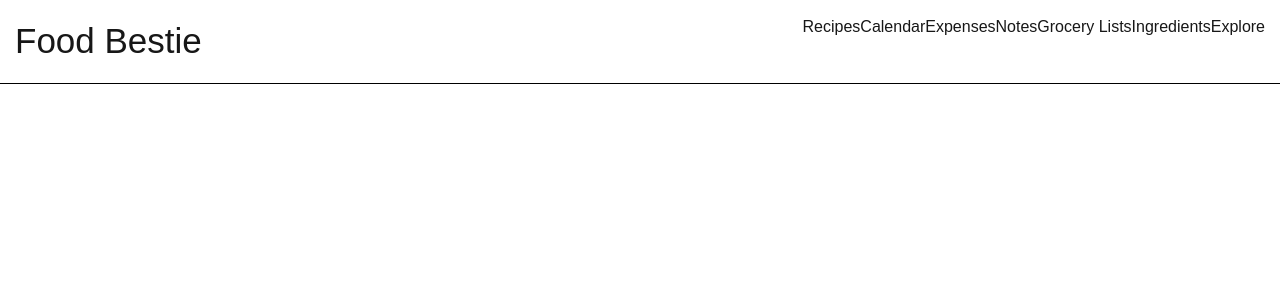
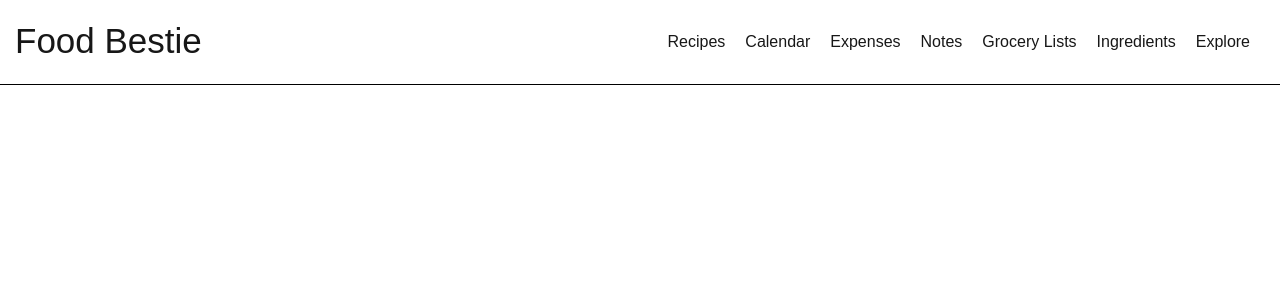
Before and after one commit to monicakrystal/foodplanner, a Next.js app: page / in a window 1280 px wide. Shown: the top 300 px of the page. Built offline with nearby package versions, Linux system fonts and the light colour scheme.

Commit message:
add space inbetween links

```diff
--- a/components/NavBar/NavBar.module.css
+++ b/components/NavBar/NavBar.module.css
@@ -11,6 +11,8 @@
 }
 
 
-.buttons button {
-    padding: 10px;
+.buttons{
+display: flex;
+padding: 15px;
+gap: 20px;
 }
```
